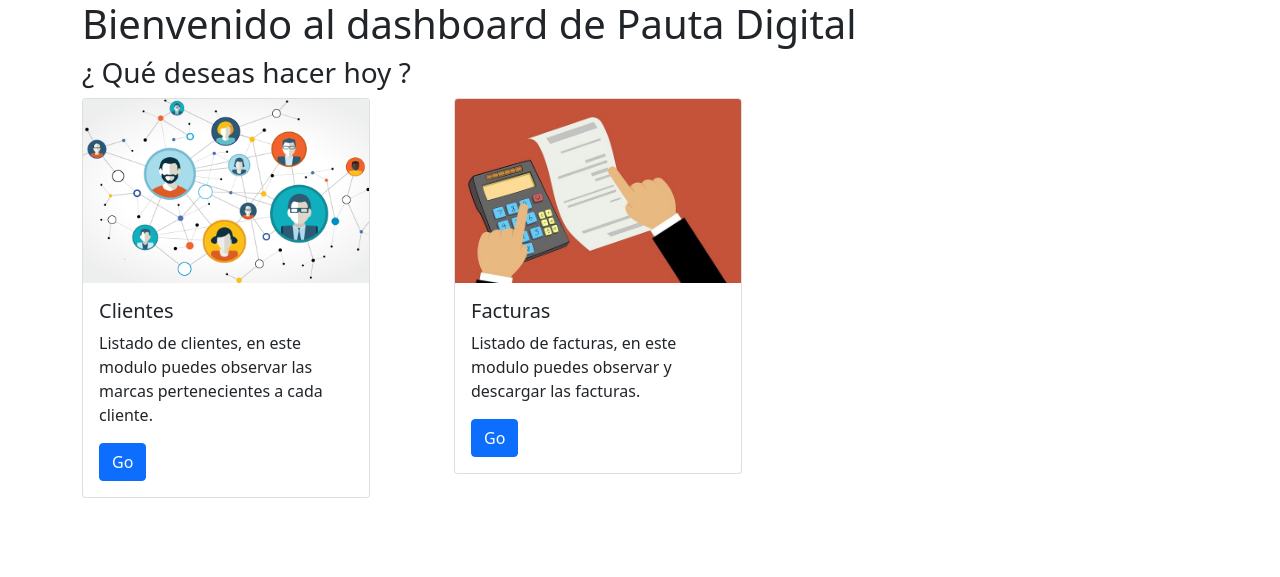
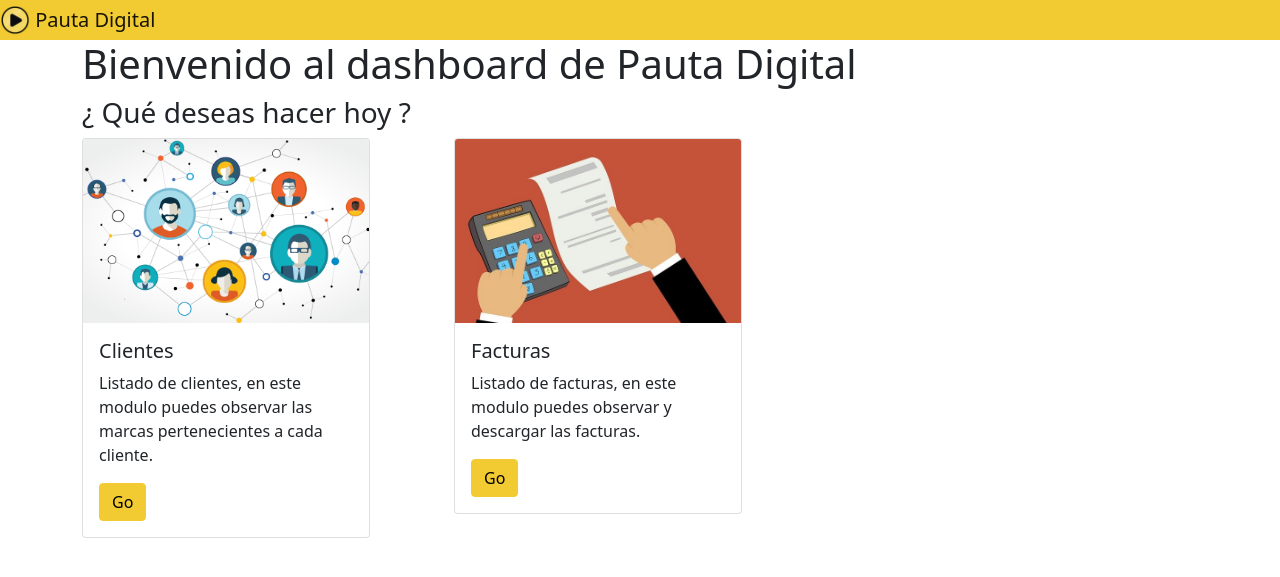
Before and after one commit to seletorresg/pautaDigital, a Django app: page / in a window 1280 px wide. Shown: the top 577 px of the page. Run offline with Django 3.2, Linux system fonts and the light colour scheme; some libraries are stand-ins or nearby versions.

Commit message:
style files

```diff
--- a/main/templates/base.html
+++ b/main/templates/base.html
@@ -3,6 +3,13 @@
     <meta charset="utf-8">
     <meta name="viewport" content="width=device-width, initial-scale=1">
     <link href="https://cdn.jsdelivr.net/npm/bootstrap@5.1.3/dist/css/bootstrap.min.css" rel="stylesheet" integrity="sha384-1BmE4kWBq78iYhFldvKuhfTAU6auU8tT94WrHftjDbrCEXSU1oBoqyl2QvZ6jIW3" crossorigin="anonymous">
+    <link rel="stylesheet" href="http://127.0.0.1:8000/static/css/MyStyle.css">
+    <nav class="my-navbar navbar-light mr-0 mr-md-2">
+        <a class="navbar-brand" href="#">
+          <img src="http://127.0.0.1:8000/static/img/icon-play.png" width="30" height="30" class="d-inline-block align-top .ml-1" alt="">
+          Pauta Digital
+        </a>
+      </nav>
 </head>
 {% block content %}
 {% endblock %}
--- /dev/null
+++ b/pautaDigital/static/css/Mystyle.css
@@ -0,0 +1,16 @@
+.my-navbar {
+    position: relative;
+    display: flex;
+    flex-wrap: wrap;
+    align-items: center;
+    justify-content: space-between;
+    padding-top: 0.5;
+    background: #f1cb31;
+    padding-bottom: 0.5;
+}
+
+.btn-primary {
+    color: rgb(0, 0, 0);
+    background-color: #f1cb31;
+    border-color: #f1cb31;
+}
```
Also changed, not shown: pautaDigital/static/img/icon-play.png (added), static/img/icon-play.png (added).
